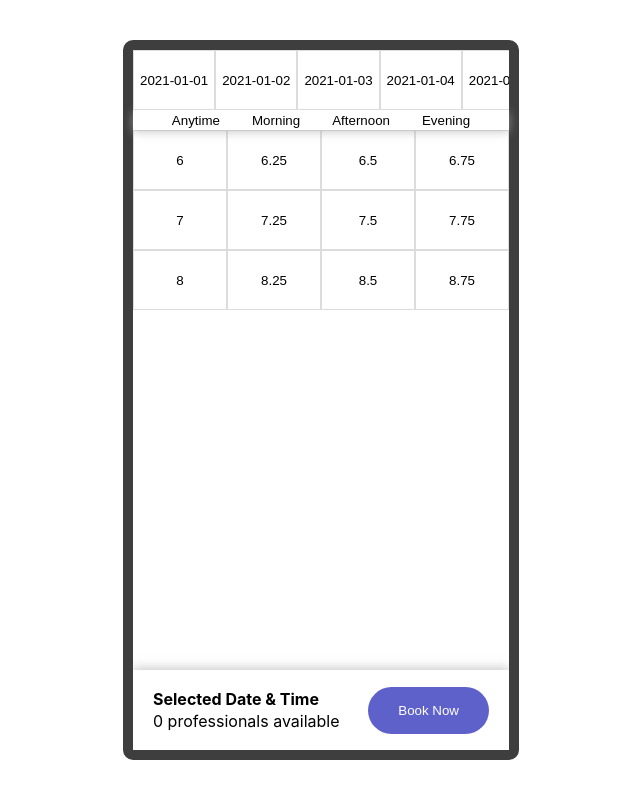
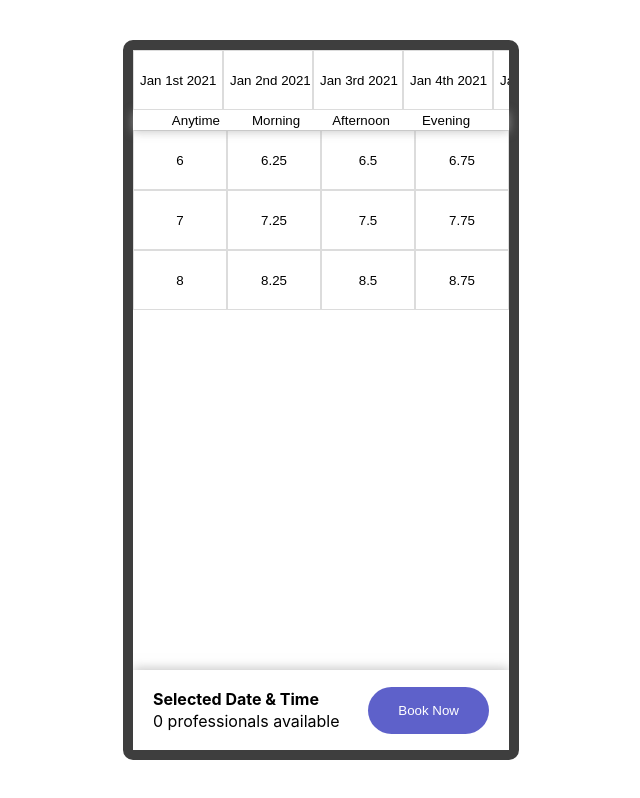
Before and after one commit to Edward-Phillips/secret-spa-tech-test-ts, a React (Create React App) app: page / in a window 1280 px wide. Shown: the whole page, without its empty margins (319-959 px from the left). Built offline with nearby package versions, Linux system fonts and the light colour scheme.

Commit message:
feat: 1 = format DayItem text to `MMM Do YYYY` format

```diff
--- a/src/components/DayItem.tsx
+++ b/src/components/DayItem.tsx
@@ -1,9 +1,11 @@
+import moment from "moment";
+
 interface Props {
   day: string;
 }
 
 const DayItem = ({ day }: Props) => {
-  return <button className="dayItem">{day}</button>;
+  return <button className="dayItem">{moment(day).format("MMM Do YYYY")}</button>;
 };
 
 export default DayItem;
```
